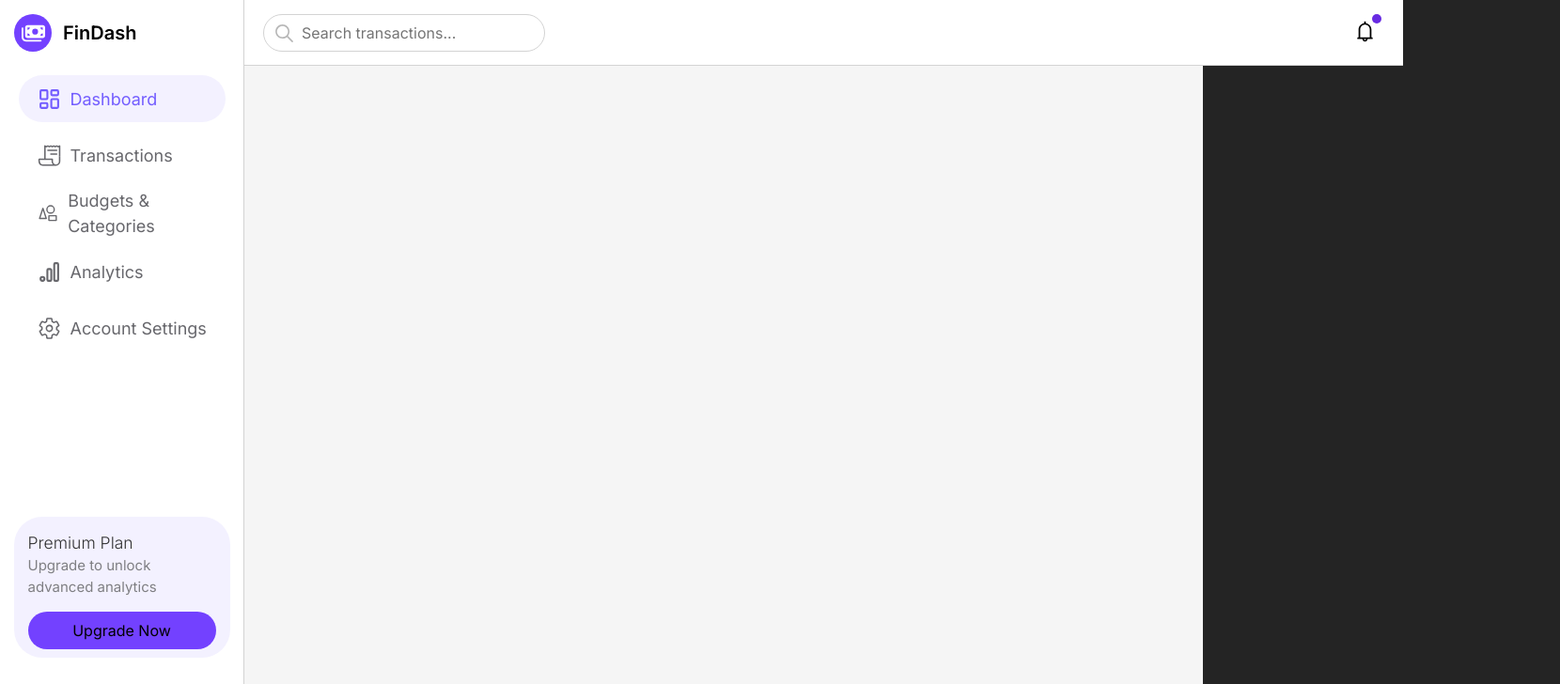
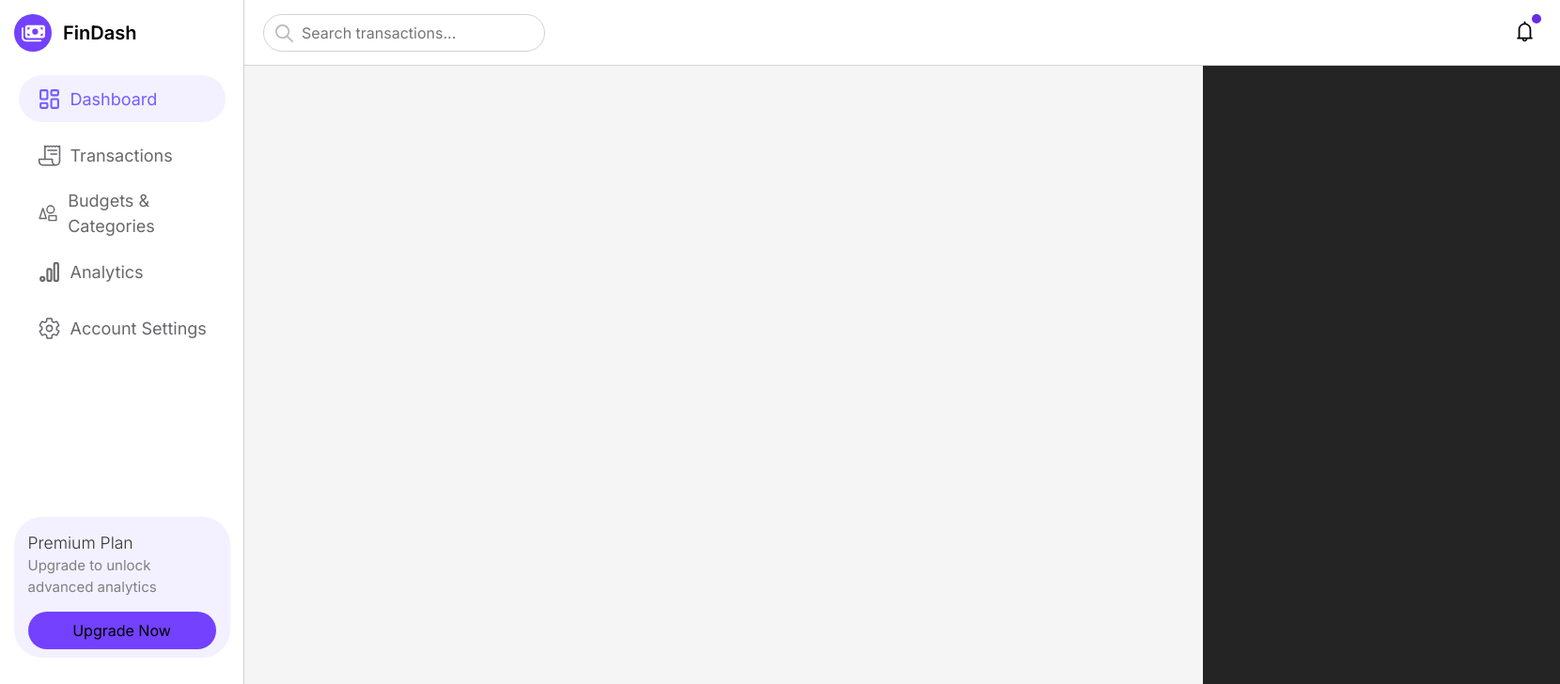
Before and after one commit to curssed1/project-session, a React (Vite) app in the folder project-session/: page / in a window 1280 px wide. Shown: the top 728 px of the page at 94% size, 1660 px wide, since content can reach past the window. Built offline with nearby package versions, Linux system fonts and the light colour scheme.

Commit message:
починил

```diff
--- a/project-session/src/App.css
+++ b/project-session/src/App.css
@@ -12,3 +12,10 @@ body{
     height: fit-content;
     min-height: 100vh;
 }
+
+.container{
+    display: flex;
+    flex-direction: column;
+    gap: 0px;
+    padding: 0px;
+}
--- a/project-session/src/App.jsx
+++ b/project-session/src/App.jsx
@@ -5,8 +5,10 @@ import Header from './components/Header'
 function App() {
   return (
     <>
-        <Header/>
-        {<SideBar/>}
+        <div className="container">
+          <Header/>
+          <SideBar/>
+        </div>
     </>
   )
 }
--- a/project-session/src/components/Header.css
+++ b/project-session/src/components/Header.css
@@ -1,7 +1,7 @@
 .header {
     background-color: white;
     height: 70px;
-    width: 1233px;
+    width: 1400px;
     margin-left: 260px;
     border-bottom: 1px solid lightgrey;
     align-items: center;
@@ -31,7 +31,7 @@
 .bell-icon {
     position: relative;
     top: 5px;
-    left: 860px;
+    left: 1030px;
     color: rgb(182, 182, 182);
     cursor: pointer;
 }
@@ -43,5 +43,5 @@
     border-radius: 40px;
     position: relative;
     top: -40px;
-    left: 1200px;
+    left: 1370px;
 }
```
